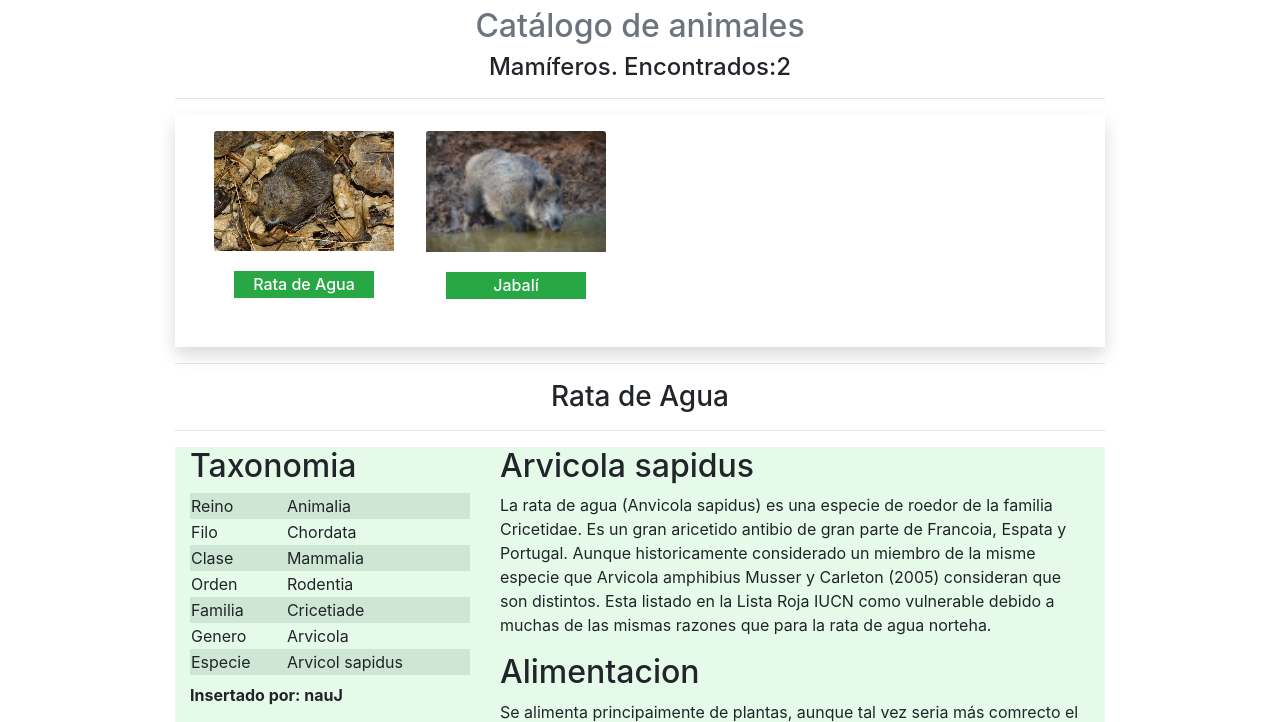
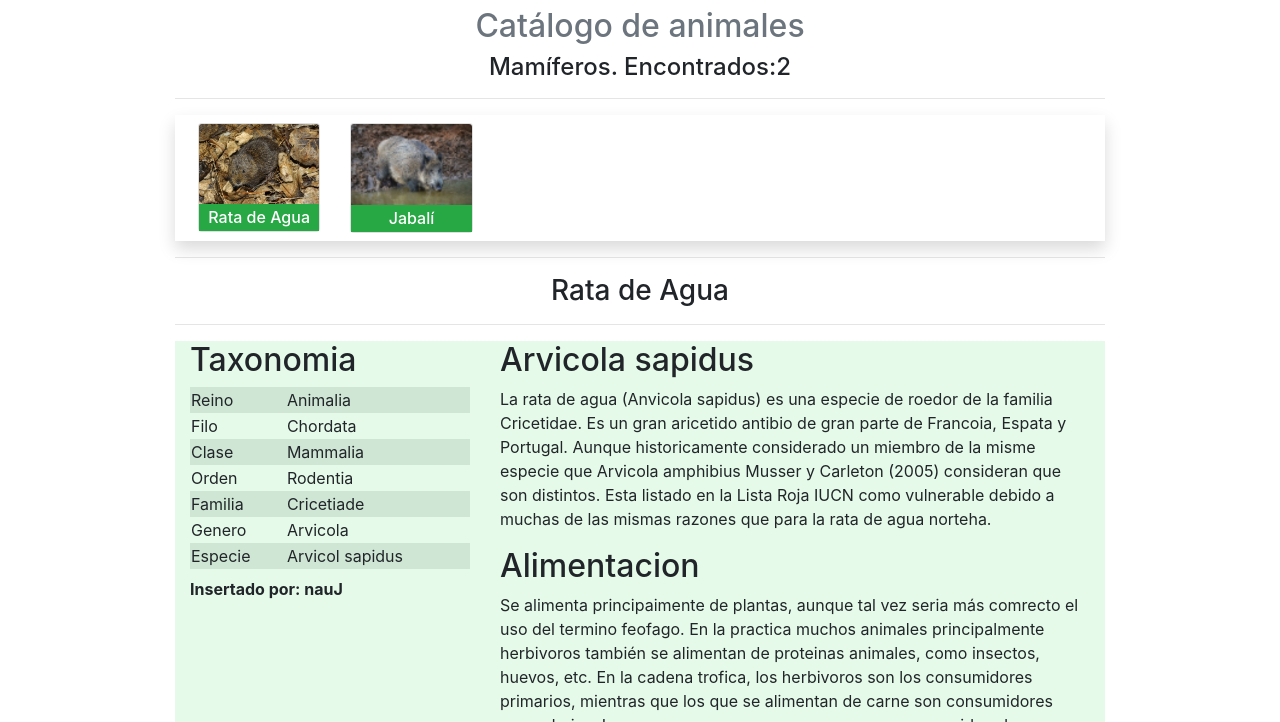
Before and after one commit to s1dam-azarquiel-2021/group-a-web-skills, a plain HTML site: page catalogo.html in a window 1280 px wide. Shown: the part 78-800 px from the top of the page. Drawn offline with nearby package versions, Linux system fonts and the light colour scheme.

Commit message:
[fix] Fixes #13

```diff
--- a/catalogo.html
+++ b/catalogo.html
@@ -58,19 +58,24 @@
 						<h4>Mamíferos. Encontrados:2</h4>
 					</div>
 					<hr>
-					<div class="container shadow ">
-						<div class="row mx-2 flex-nowrap overflow-auto">
-							<div class="card m-3 border-0 flex-shrink-0 flex-grow-0">
+					<div class="row p-2 flex-nowrap overflow-auto shadow mx-3 mx-sm-0">
+						<div class="col-xl-2 col-lg-3 col-md-4 col-6">
+							<div class="card">
 								<img class="card-img-top" src="img/animales/Mamiferos/Ratadeagua.jpg" alt="">
-								<div class="card-body">
-									<h6 class="card-title p-1 w-100 bg-success text-center"> <a href="#" class="text-white ">Rata de Agua</a>
+								<div class="card-body p-0">
+									<h6 class="card-title m-0 w-100 p-1 bg-success text-center">
+										<a href="#" class="text-white">Rata de Agua</a>
 									</h6>
 								</div>
 							</div>
-							<div class="card m-3 border-0 flex-shrink-0 flex-grow-0">
+						</div>
+						<div class="col-xl-2 col-lg-3 col-md-4 col-6">
+							<div class="card">
 								<img class="card-img-top" src="img/animales/Mamiferos/Jabalí (2).jpg" alt="">
-								<div class="card-body">
-									<h6 class="card-title w-100 p-1 bg-success text-center"> <a href="#" class="text-white"> Jabalí</a></h6>
+								<div class="card-body p-0">
+									<h6 class="card-title m-0 w-100 p-1 bg-success text-center">
+										<a href="#" class="text-white">Jabalí</a>
+									</h6>
 								</div>
 							</div>
 						</div>
```
